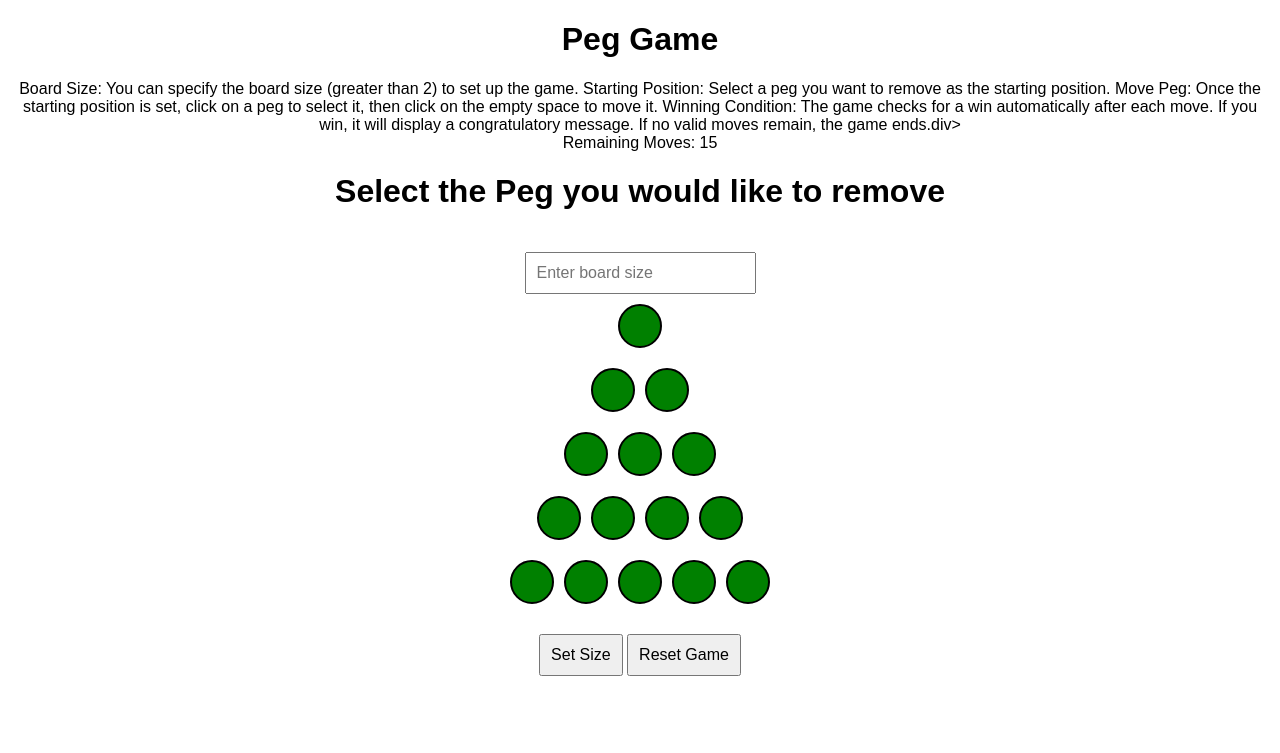
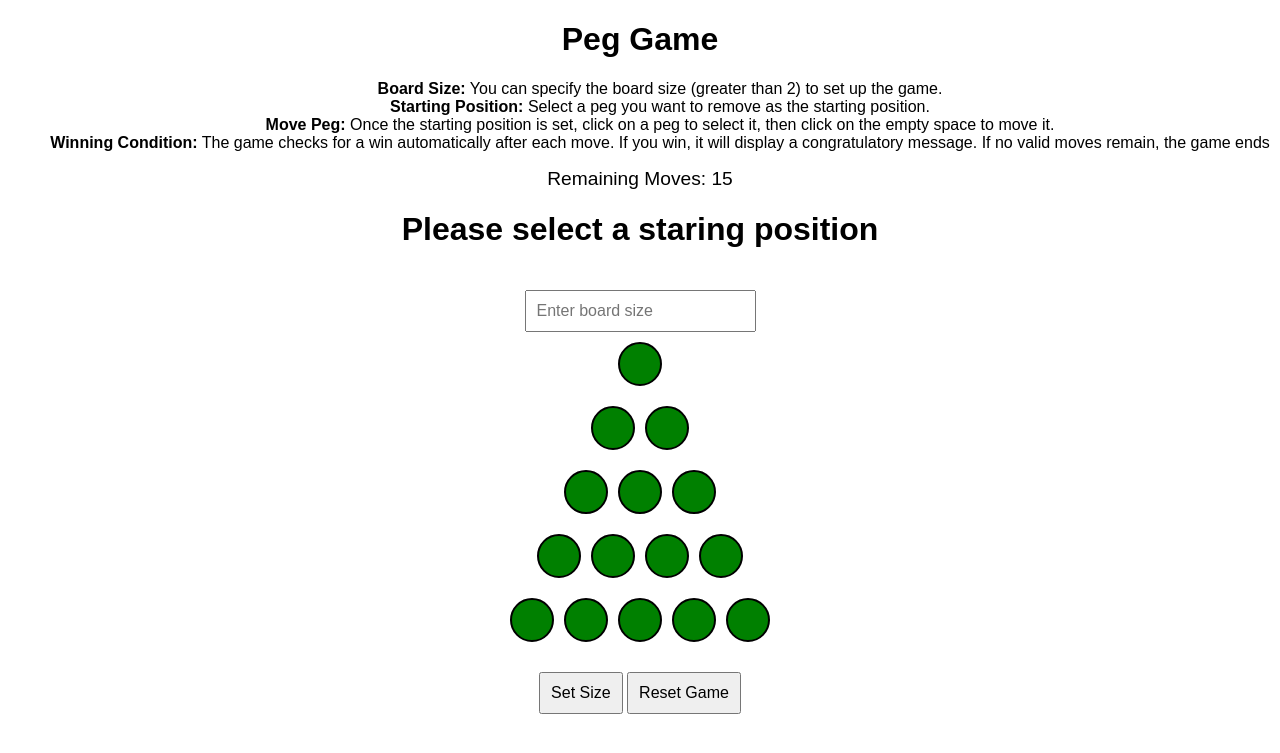
Before and after one commit to leibad23/peggame, a Flask app: page / in a window 1280 px wide. Shown: the top 753 px of the page. Run offline with Flask 3, Linux system fonts and the light colour scheme.

Commit message:
Verison 2

```diff
--- a/templates/templates/peggame.html
+++ b/templates/templates/peggame.html
@@ -35,24 +35,45 @@
         .selected {
             background-color: red !important;
         }
+        #remaining-moves{
+            font-size: larger;
+        }
 
         #game_rules{
             color: red;
-            padding: 10%;
-            font-family: 'Segoe UI', Tahoma, Geneva, Verdana, sans-serif;
-            font-size: larger;
 
+            font-family:'Segoe UI', Tahoma, Geneva, Verdana, sans-serif;
+            font-size:larger;
+
+        }
+
+         li{
+            text-decoration: none;
+            color: black;
+            size: 6rem;
+        }
+        ul{
+
+            list-style: none;
         }
     </style>
 </head>
 <body>
     <h1>Peg Game</h1>
-   <divid="game_rules">Board Size: You can specify the board size (greater than 2) to set up the game.
-    Starting Position: Select a peg you want to remove as the starting position.
-    Move Peg: Once the starting position is set, click on a peg to select it, then click on the empty space to move it.
-    Winning Condition: The game checks for a win automatically after each move. If you win, it will display a congratulatory message. If no valid moves remain, the game ends.</div>div>
+   <divid="game_rules">
+    <ul>
+
+        <li><b>Board Size:</b> You can specify the board size (greater than 2) to set up the game.</li>
+        <li> <b>Starting Position:</b> Select a peg you want to remove as the starting position.</li>
+        <li><b>Move Peg:</b> Once the starting position is set, click on a peg to select it, then click on the empty space to move it.</li>
+        <li><b>Winning Condition:</b> The game checks for a win automatically after each move. If you win, it will display a congratulatory message. If no valid moves remain, the game ends</li>
+    </ul>
+
+</div>
+
+
     <div id="remaining-moves"> </div>
-    <h1 class="starting_peg">Select the Peg you would like to remove</h1>
+    <h1 class="starting_peg">Please select a staring position</h1>
     <div id="win-message" style="color: red; font-size: 20px;"></div>
     <input type="number" id="board-size" placeholder="Enter board size" min="3" style="margin-top: 20px; padding: 10px; font-size: 16px;" />
 
@@ -105,6 +126,7 @@
         });
 
         if (response.ok) {
+            const message = document.querySelector(".starting_peg").innerHTML= "Please select a staring position"
             document.getElementById("win-message").textContent = ""; // Clear win message
             startingPositionSet = false; // Reset game state
             fetchBoard(); // Reload board
```
